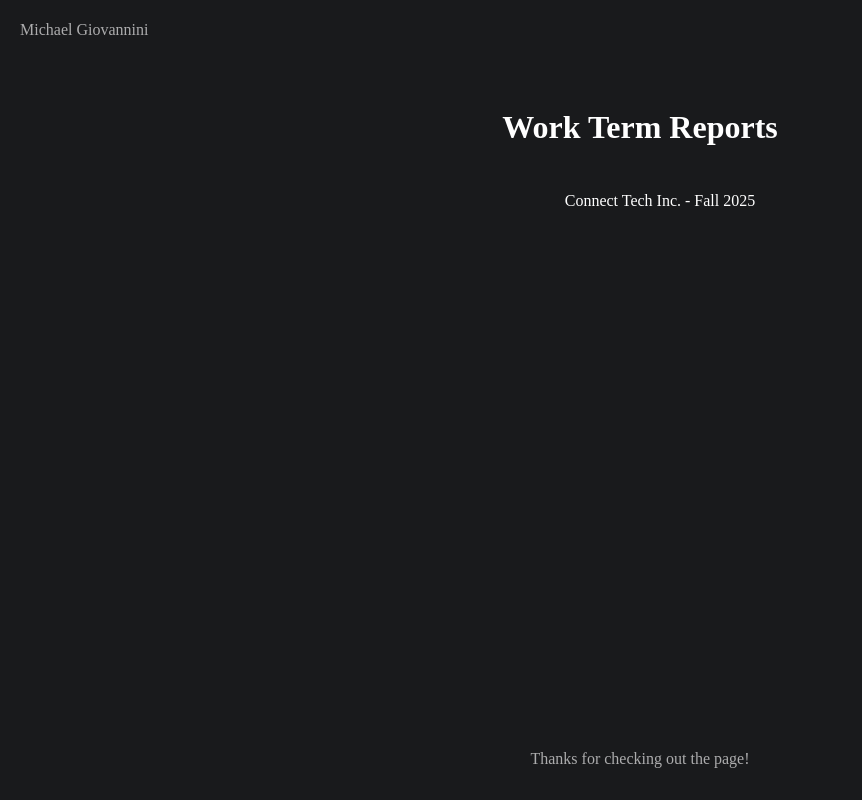
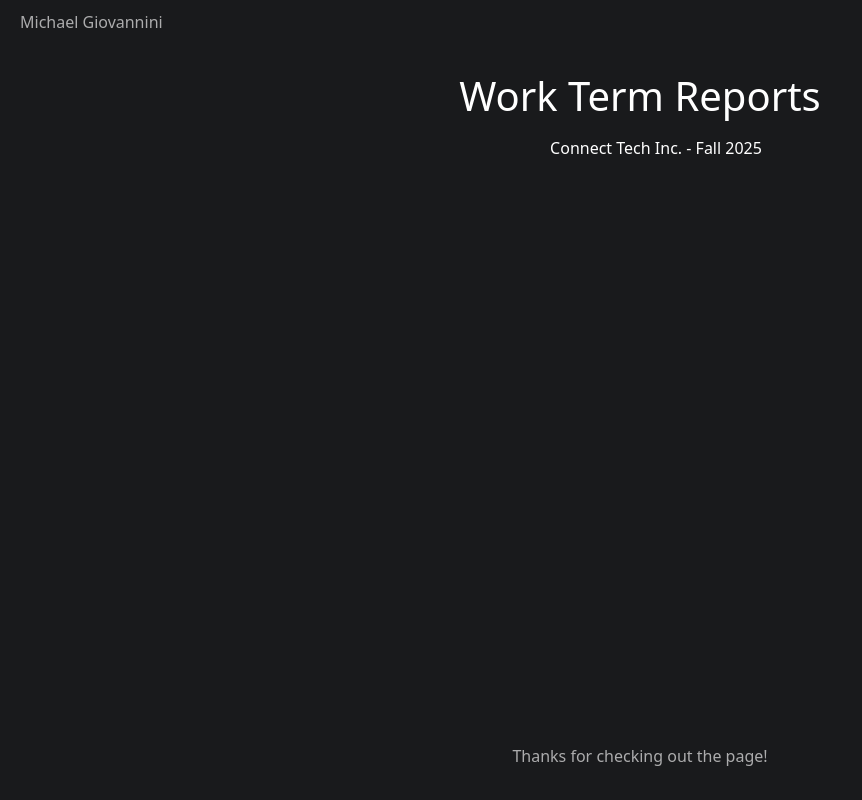
Before and after one commit to Bardin0/Coop-reports, a website: page index.html in a window 1280 px wide. Shown: the whole page, without its empty margins (0-862 px from the left). Drawn offline with nearby package versions, Linux system fonts and the light colour scheme.

Commit message:
fixed maybe

```diff
--- a/index.html
+++ b/index.html
@@ -3,6 +3,7 @@
 <head>
     <meta charset="UTF-8">
     <meta name="viewport" content="width=device-width, initial-scale=1.0">
+    <link href="https://cdn.jsdelivr.net/npm/bootstrap@5.3.2/dist/css/bootstrap.min.css" rel="stylesheet"/>
     <link rel="stylesheet" type="text/css" href="src/css/app.css">
     <link rel="icon" type="image/x-icon" href="res/favicon.ico">
     <title>MG Co-ops</title>
--- a/src/js/app.js
+++ b/src/js/app.js
@@ -1,5 +1,3 @@
-import '../../node_modules/bootstrap/dist/css/bootstrap.min.css';
-
 document.addEventListener("DOMContentLoaded", () => {
     document.querySelectorAll(".header-link").forEach((item) => {
 
```
Also changed, not shown: src/html/F25.html (+1 -0 lines).
